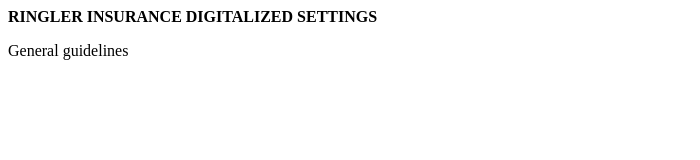
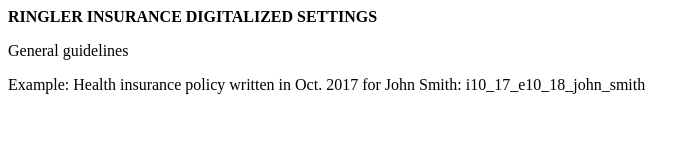
Before and after one commit to joshringler/ringlerinsurance.github.io, a plain HTML site: page index.html in a window 1280 px wide. Shown: the whole page, without its empty margins (0-700 px from the left). Drawn offline with Linux system fonts and the light colour scheme.

Commit message:
Update index.html

```diff
--- a/index.html
+++ b/index.html
@@ -4,5 +4,6 @@
 
 <body>
   <p> General guidelines </p>
+  <p> Example: Health insurance policy written in Oct. 2017 for John Smith: i10_17_e10_18_john_smith</p>
 </body>
 </html>
```
